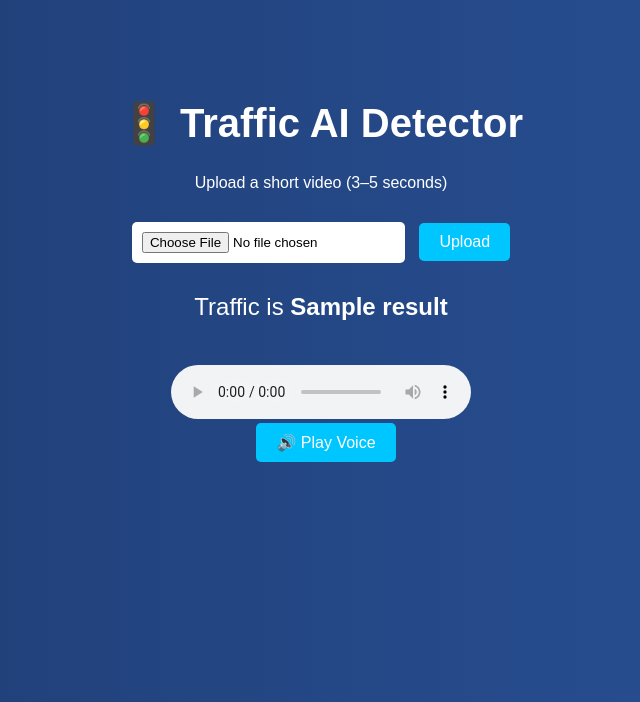
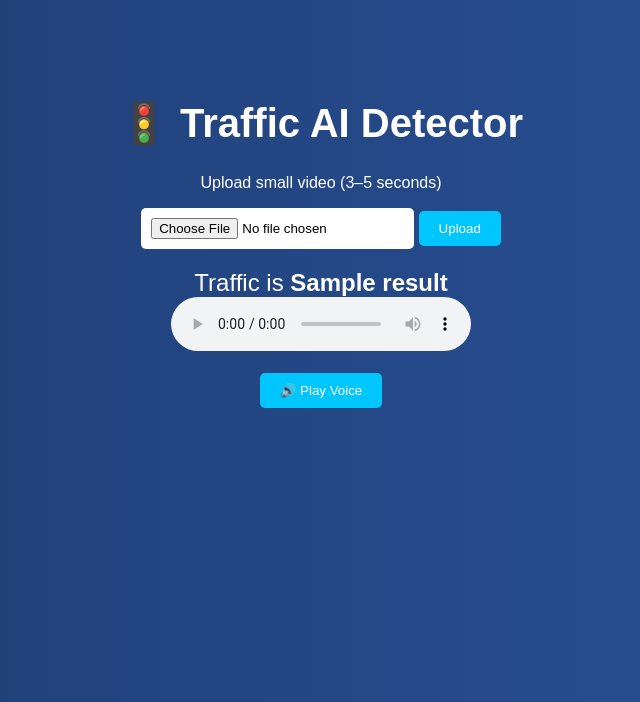
Before and after one commit to surya-7144/traffic, a Flask app: template templates/index.html in a window 1280 px wide. Shown: the top 702 px of the page, without its empty margins (319-959 px from the left). Run offline with Flask 3, Linux system fonts and the light colour scheme; the template is opened without the code that fills it: most values are stand-ins (such as "Sample title", 1, 10 or a date in 2020).

Commit message:
Refactor index.html for improved layout and styles
Updated HTML structure and styles for better presentation.

```diff
--- a/templates/index.html
+++ b/templates/index.html
@@ -7,7 +7,7 @@
     <style>
         body {
             margin: 0;
-            font-family: Arial, sans-serif;
+            font-family: Arial;
             background: linear-gradient(to right, #1e3c72, #2a5298);
             color: white;
             text-align: center;
@@ -19,10 +19,6 @@
 
         h1 {
             font-size: 40px;
-        }
-
-        form {
-            margin-top: 30px;
         }
 
         input[type="file"] {
@@ -37,23 +33,13 @@
             background: #00c6ff;
             border: none;
             color: white;
-            font-size: 16px;
             border-radius: 5px;
             cursor: pointer;
-            margin-left: 10px;
-        }
-
-        button:hover {
-            background: #0072ff;
         }
 
         .result {
-            margin-top: 30px;
+            margin-top: 20px;
             font-size: 24px;
-        }
-
-        audio {
-            margin-top: 20px;
         }
     </style>
 </head>
@@ -63,7 +49,7 @@
 <div class="container">
     <h1>🚦 Traffic AI Detector</h1>
 
-    <p>Upload a short video (3–5 seconds)</p>
+    <p>Upload small video (3–5 seconds)</p>
 
     <form method="POST" enctype="multipart/form-data">
         <input type="file" name="file" accept="video/*" required>
@@ -72,7 +58,7 @@
 
     {% if result %}
         <div class="result">
-            <p>Traffic is <b>{{ result }}</b></p>
+            Traffic is <b>{{ result }}</b>
         </div>
     {% endif %}
 
@@ -81,24 +67,13 @@
             <source src="{{ audio_file }}" type="audio/mpeg">
         </audio>
 
-        <br>
+        <br><br>
 
         <button onclick="playAudio()">🔊 Play Voice</button>
 
         <script>
             function playAudio() {
-                var audio = document.getElementById("voicePlayer");
-                audio.play();
-            }
-
-            // Try autoplay
-            window.onload = function() {
-                var audio = document.getElementById("voicePlayer");
-                if (audio) {
-                    audio.play().catch(() => {
-                        console.log("Autoplay blocked");
-                    });
-                }
+                document.getElementById("voicePlayer").play();
             }
         </script>
     {% endif %}
```
